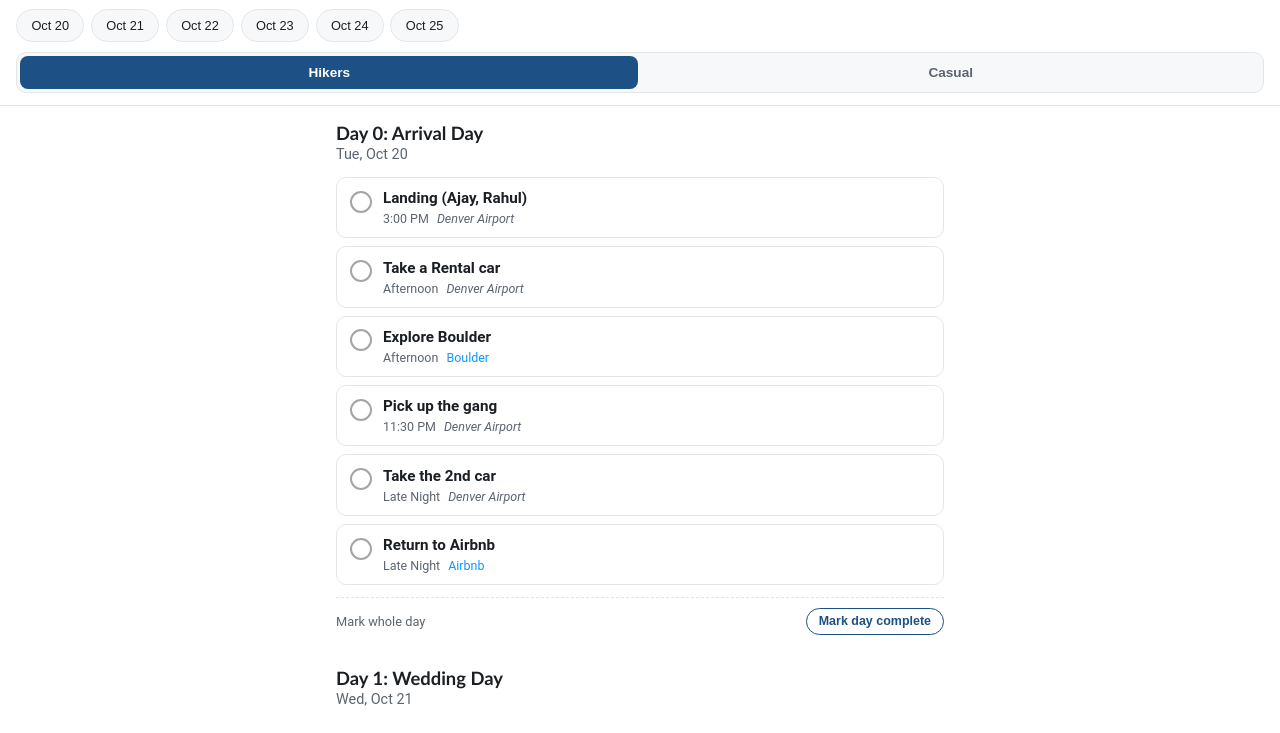
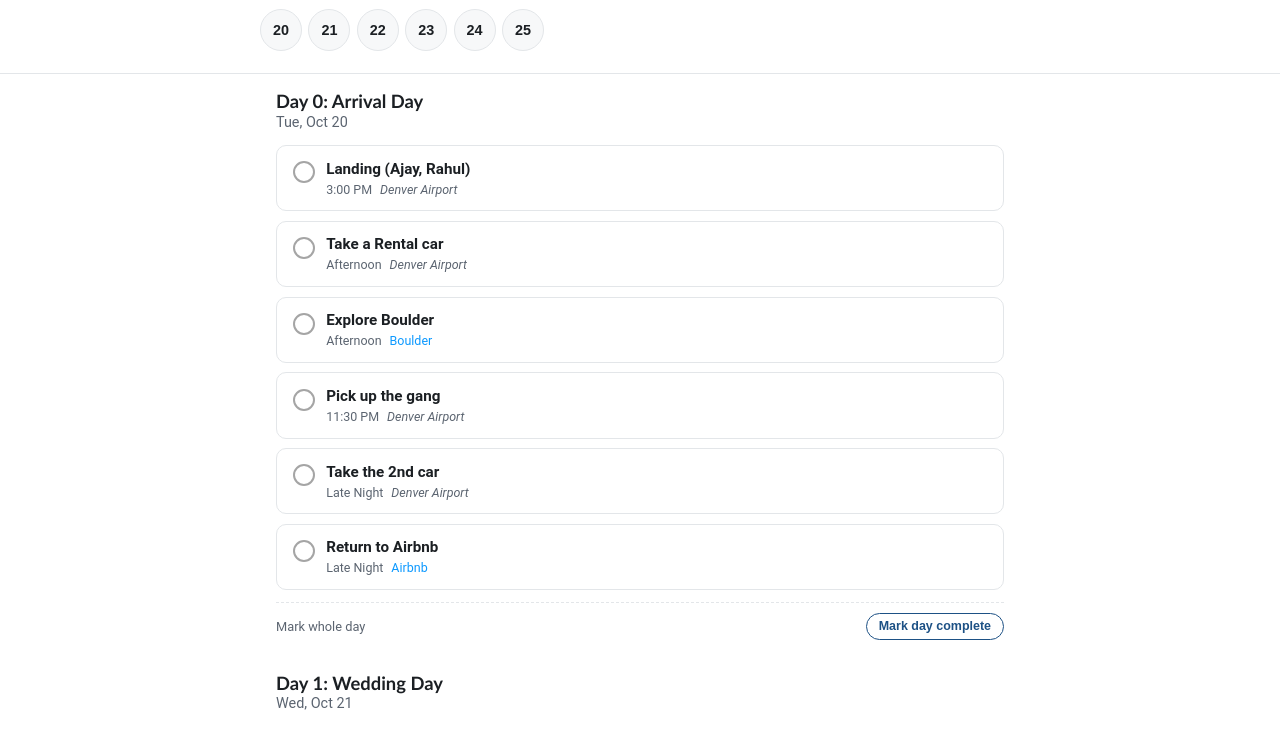
Before and after one commit to ajeyvishnu/Colorado_Trip_Oct_2026, a plain HTML site: page index-simple.html in a window 1280 px wide. Shown: the part 64-797 px from the top of the page. Drawn offline with Linux system fonts and the light colour scheme.

Commit message:
Improve layout: per-day group toggle, circular dates, desktop support
- Move the Hikers/Casual toggle out of the sticky header into each
  split day (Day 4, Day 5) so switching doesn't require scrolling.
- Date tabs are now circular, showing just the day number.
- Fix the nature theme's header losing its sticky/frozen behavior
  (a duplicate `position` declaration was overriding it).
- Fix inconsistent spacing between adjacent stop lists on Day 4/5.
- Add a desktop breakpoint (wider centered column, hover states)
  so the app is comfortable on larger screens, not just mobile.

```diff
--- a/app.js
+++ b/app.js
@@ -305,6 +305,17 @@ function renderStop(stopData) {
   return li;
 }
 
+function renderGroupToggleEl() {
+  const wrap = el("div", "group-toggle day-group-toggle", { role: "group", "aria-label": "Group view" });
+  const hikersBtn = el("button", "group-btn", { type: "button", "data-group": "hikers" });
+  hikersBtn.textContent = "Hikers";
+  const casualBtn = el("button", "group-btn", { type: "button", "data-group": "casual" });
+  casualBtn.textContent = "Casual";
+  wrap.appendChild(hikersBtn);
+  wrap.appendChild(casualBtn);
+  return wrap;
+}
+
 function renderStopList(stops) {
   const ul = el("ul", "stop-list");
   stops.forEach(s => ul.appendChild(renderStop(s)));
@@ -330,6 +341,11 @@ function renderDay(day, todayId) {
   titleWrap.appendChild(dateLine);
   header.appendChild(titleWrap);
   section.appendChild(header);
+
+  const hasSplit = day.sections.some(sec => sec.split);
+  if (hasSplit) {
+    section.appendChild(renderGroupToggleEl());
+  }
 
   day.sections.forEach(sec => {
     if (sec.label) {
@@ -414,8 +430,8 @@ function renderDateTabs(todayId) {
   const nav = document.getElementById("dateTabs");
   nav.innerHTML = "";
   TRIP_DAYS.forEach(day => {
-    const btn = el("button", "date-tab", { type: "button", "data-day-id": day.id });
-    btn.textContent = day.label.split(", ")[1] || day.label;
+    const btn = el("button", "date-tab", { type: "button", "data-day-id": day.id, "aria-label": day.label });
+    btn.textContent = String(Number(day.date.split("-")[2]));
     if (day.id === todayId) {
       btn.classList.add("is-today");
       const dot = el("span", "today-dot");
@@ -436,10 +452,9 @@ function setActiveTab(dayId) {
 }
 
 function renderGroupToggle() {
-  const btnHikers = document.getElementById("btnHikers");
-  const btnCasual = document.getElementById("btnCasual");
-  btnHikers.classList.toggle("is-active", currentGroup === "hikers");
-  btnCasual.classList.toggle("is-active", currentGroup === "casual");
+  document.querySelectorAll(".group-btn").forEach(btn => {
+    btn.classList.toggle("is-active", btn.dataset.group === currentGroup);
+  });
 }
 
 function renderThemeToggle() {
@@ -461,7 +476,7 @@ function renderAll() {
 
 // ---- Events -------------------------------------------------------------
 
-document.getElementById("groupToggle").addEventListener("click", ev => {
+document.getElementById("days").addEventListener("click", ev => {
   const btn = ev.target.closest(".group-btn");
   if (!btn) return;
   currentGroup = btn.dataset.group;
--- a/index-simple.html
+++ b/index-simple.html
@@ -35,11 +35,6 @@
   </div>
 
   <nav class="date-tabs" id="dateTabs" aria-label="Select day"></nav>
-
-  <div class="group-toggle" id="groupToggle" role="group" aria-label="Group view">
-    <button type="button" class="group-btn" data-group="hikers" id="btnHikers">Hikers</button>
-    <button type="button" class="group-btn" data-group="casual" id="btnCasual">Casual</button>
-  </div>
 </header>
 
 <main id="days"></main>
--- a/styles-nature.css
+++ b/styles-nature.css
@@ -67,7 +67,6 @@ body {
   background: linear-gradient(180deg, var(--ridge-1) 0%, var(--ridge-2) 55%, var(--ridge-3) 100%);
   border-bottom: 1px solid var(--border);
   padding: 1rem 1rem 2.25rem;
-  position: relative;
   overflow: hidden;
 }
 
@@ -91,7 +90,8 @@ body {
 }
 
 .topbar-inner {
-  margin-bottom: 0.75rem;
+  max-width: 640px;
+  margin: 0 auto 0.75rem;
   display: flex;
   align-items: flex-start;
   justify-content: space-between;
@@ -155,6 +155,8 @@ body {
 }
 
 .date-tabs {
+  max-width: 640px;
+  margin: 0 auto;
   display: flex;
   gap: 0.4rem;
   overflow-x: auto;
@@ -167,20 +169,26 @@ body {
 .date-tabs::-webkit-scrollbar { display: none; }
 
 .date-tab {
+  position: relative;
   flex: 0 0 auto;
+  width: 42px;
+  height: 42px;
   border: 1px solid rgba(255,255,255,0.4);
   background: rgba(255,255,255,0.12);
   color: #fff;
-  border-radius: 6px;
-  padding: 0.5rem 0.9rem;
-  font-size: 0.8rem;
+  border-radius: 50%;
+  padding: 0;
+  display: flex;
+  align-items: center;
+  justify-content: center;
+  font-size: 0.9rem;
   font-weight: 600;
   cursor: pointer;
   white-space: nowrap;
   transition: background 0.15s, border-color 0.15s, color 0.15s;
 }
 
-.date-tab:active { transform: scale(0.98); }
+.date-tab:active { transform: scale(0.96); }
 
 .date-tab.is-active {
   background: var(--color-orange);
@@ -195,13 +203,14 @@ body {
 }
 
 .date-tab .today-dot {
-  display: inline-block;
-  width: 6px;
-  height: 6px;
+  position: absolute;
+  bottom: 4px;
+  left: 50%;
+  transform: translateX(-50%);
+  width: 5px;
+  height: 5px;
   border-radius: 50%;
   background: var(--color-gold);
-  margin-left: 0.35rem;
-  vertical-align: middle;
 }
 .date-tab.is-active .today-dot { background: #fff; }
 
@@ -214,6 +223,10 @@ body {
   gap: 0.2rem;
   position: relative;
   z-index: 1;
+}
+
+.day-group-toggle {
+  margin-bottom: 0.75rem;
 }
 
 .group-btn {
@@ -318,6 +331,10 @@ main {
   display: flex;
   flex-direction: column;
   gap: 0.5rem;
+}
+
+.stop-list + .stop-list {
+  margin-top: 0.5rem;
 }
 
 .stop {
@@ -464,3 +481,31 @@ main {
   cursor: pointer;
   flex: 0 0 auto;
 }
+
+/* Desktop: mouse-hover affordances on every clickable control */
+@media (hover: hover) and (pointer: fine) {
+  .stop:hover { border-left-color: var(--color-orange); }
+  .date-tab:not(.is-active):hover { border-color: var(--color-gold); color: var(--color-gold); }
+  .group-btn:not(.is-active):hover { background: var(--border); }
+  .theme-btn:not(.is-active):hover { background: rgba(255,255,255,0.28); }
+  .day-complete-btn:not(.is-done):hover { background: var(--today-bg); }
+  .reset-btn:hover { border-color: var(--text-muted); color: var(--text); }
+}
+
+/* Desktop: a wider, more comfortable reading column once there's room for it */
+@media (min-width: 860px) {
+  .topbar-inner,
+  .date-tabs,
+  main,
+  .app-footer {
+    max-width: 760px;
+  }
+
+  .stop-list {
+    gap: 0.6rem;
+  }
+
+  .stop {
+    padding: 0.85rem 1rem;
+  }
+}
--- a/styles.css
+++ b/styles.css
@@ -55,7 +55,8 @@ body {
 }
 
 .topbar-inner {
-  margin-bottom: 0.75rem;
+  max-width: 640px;
+  margin: 0 auto 0.75rem;
   display: flex;
   align-items: flex-start;
   justify-content: space-between;
@@ -111,6 +112,8 @@ body {
 }
 
 .date-tabs {
+  max-width: 640px;
+  margin: 0 auto;
   display: flex;
   gap: 0.4rem;
   overflow-x: auto;
@@ -121,20 +124,26 @@ body {
 .date-tabs::-webkit-scrollbar { display: none; }
 
 .date-tab {
+  position: relative;
   flex: 0 0 auto;
+  width: 42px;
+  height: 42px;
   border: 1px solid var(--border);
   background: var(--bg-alt);
   color: var(--text);
-  border-radius: 999px;
-  padding: 0.5rem 0.9rem;
-  font-size: 0.8rem;
-  font-weight: 500;
+  border-radius: 50%;
+  padding: 0;
+  display: flex;
+  align-items: center;
+  justify-content: center;
+  font-size: 0.9rem;
+  font-weight: 600;
   cursor: pointer;
   white-space: nowrap;
   transition: background 0.15s, border-color 0.15s, color 0.15s;
 }
 
-.date-tab:active { transform: scale(0.98); }
+.date-tab:active { transform: scale(0.96); }
 
 .date-tab.is-active {
   background: var(--color-primary);
@@ -149,13 +158,14 @@ body {
 }
 
 .date-tab .today-dot {
-  display: inline-block;
-  width: 6px;
-  height: 6px;
+  position: absolute;
+  bottom: 4px;
+  left: 50%;
+  transform: translateX(-50%);
+  width: 5px;
+  height: 5px;
   border-radius: 50%;
   background: var(--color-accent);
-  margin-left: 0.35rem;
-  vertical-align: middle;
 }
 .date-tab.is-active .today-dot { background: #fff; }
 
@@ -166,6 +176,10 @@ body {
   border-radius: 10px;
   padding: 0.2rem;
   gap: 0.2rem;
+}
+
+.day-group-toggle {
+  margin-bottom: 0.75rem;
 }
 
 .group-btn {
@@ -270,6 +284,10 @@ main {
   display: flex;
   flex-direction: column;
   gap: 0.5rem;
+}
+
+.stop-list + .stop-list {
+  margin-top: 0.5rem;
 }
 
 .stop {
@@ -402,3 +420,31 @@ main {
   cursor: pointer;
   flex: 0 0 auto;
 }
+
+/* Desktop: mouse-hover affordances on every clickable control */
+@media (hover: hover) and (pointer: fine) {
+  .stop:hover { border-color: var(--color-primary); }
+  .date-tab:not(.is-active):hover { border-color: var(--color-primary); color: var(--color-primary); }
+  .group-btn:not(.is-active):hover { background: var(--border); }
+  .theme-btn:not(.is-active):hover { background: var(--border); }
+  .day-complete-btn:not(.is-done):hover { background: var(--today-bg); }
+  .reset-btn:hover { border-color: var(--text-muted); color: var(--text); }
+}
+
+/* Desktop: a wider, more comfortable reading column once there's room for it */
+@media (min-width: 860px) {
+  .topbar-inner,
+  .date-tabs,
+  main,
+  .app-footer {
+    max-width: 760px;
+  }
+
+  .stop-list {
+    gap: 0.6rem;
+  }
+
+  .stop {
+    padding: 0.85rem 1rem;
+  }
+}
```
Also changed, not shown: index.html (+0 -5 lines).
